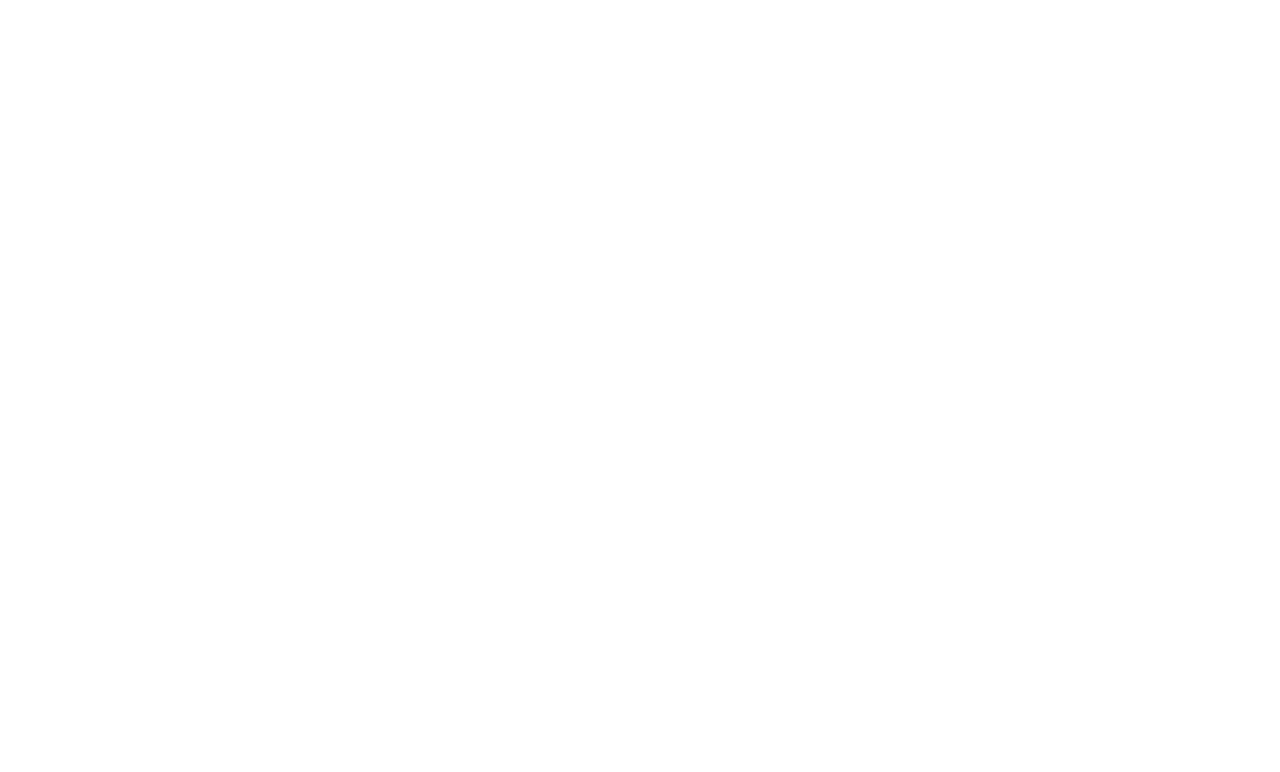
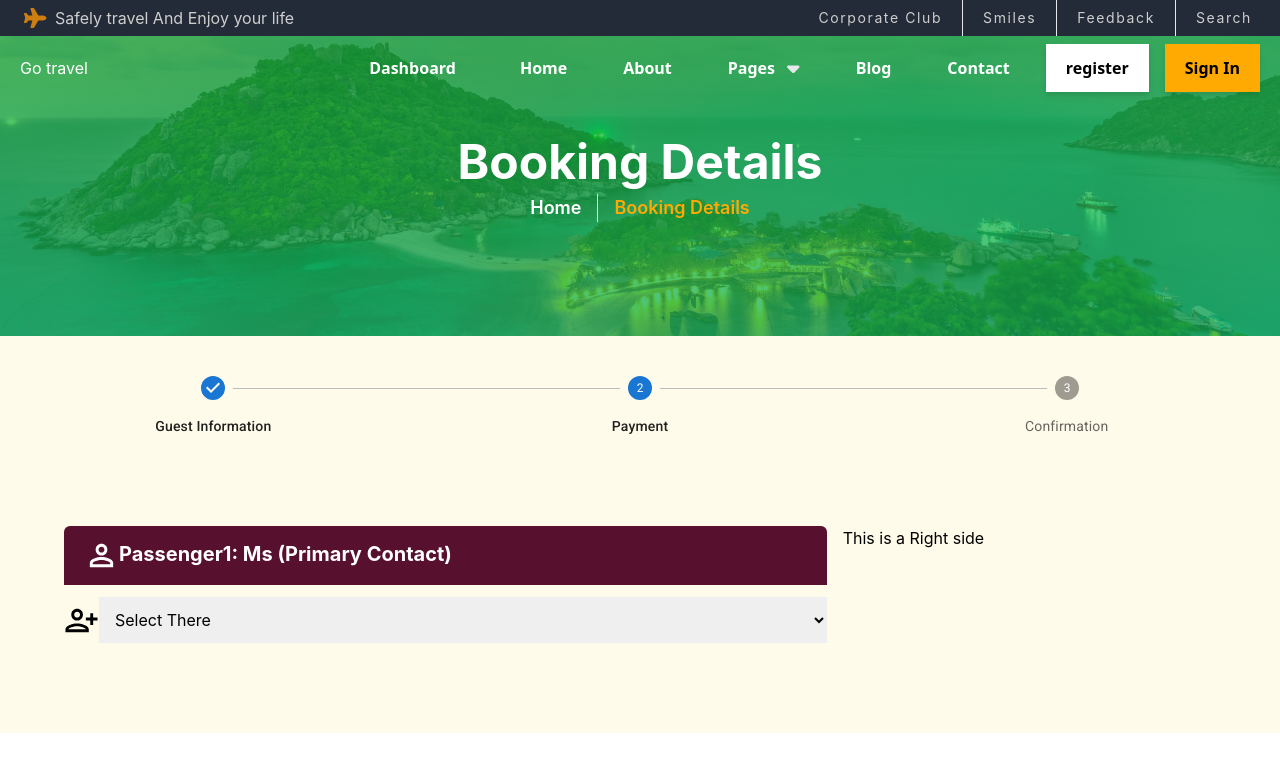
Before and after one commit to mrrased/go-travels, a React (Create React App) app: page /booking-details in a window 1280 px wide. Before the commit this address had no page. Shown: the top 772 px of the page. Built offline with nearby package versions, Linux system fonts and the light colour scheme.

Commit message:
added customerf info

```diff
--- a/src/App.js
+++ b/src/App.js
@@ -11,6 +11,7 @@
 import Home from './Component/Home/Home';
 import About from './Component/Pages/About/About';
 import Contact from './Component/Pages/Contact/Contact';
+import BookingDetails from './Component/Pages/Pages/BookingDetails/BookingDetails';
 import BookingList from './Component/Pages/Pages/BookingList/BookingList';
 import AuthProvider from './Hooks/AuthProvider';
 
@@ -35,6 +36,7 @@
             </Route>
 
             <Route path='/booking-list' element={<BookingList />} />
+            <Route path='/booking-details' element={<BookingDetails />} />
             <Route path='/login' element={<Login />} />
             <Route path='/register' element={<Register />} />
 
--- /dev/null
+++ b/src/Component/Pages/Pages/BookingDetails/BookingDetails.js
@@ -0,0 +1,20 @@
+import React from 'react';
+import NavBar from '../../../Shared/NavBar/NavBar';
+import TopBar from '../../../Shared/TopBar/TopBar';
+import BookingDetailsBanner from './BookingDetailsBanner/BookingDetailsBanner';
+import CustomerStep from './CustomerDetails/CustomerStep';
+import PassengerInfo from './PassengerInfo/PassengerInfo';
+
+const BookingDetails = () => {
+    return (
+        <div>
+            <TopBar />
+            <NavBar />
+            <BookingDetailsBanner />
+            <CustomerStep />
+            <PassengerInfo />
+        </div>
+    );
+};
+
+export default BookingDetails;
--- /dev/null
+++ b/src/Component/Pages/Pages/BookingDetails/BookingDetailsBanner/BookingDetailsBanner.css
@@ -0,0 +1,8 @@
+.booking-bg{
+    background-image: linear-gradient(rgba(21, 177, 55, 0.75),rgba(20, 177, 83, 0.75)) ,url(../../../../../Images/1.jpg);
+    height: 300px;
+    background-position: center center;
+    background-repeat: no-repeat;
+    background-size: cover;
+    width: 100%;
+}
--- /dev/null
+++ b/src/Component/Pages/Pages/BookingDetails/BookingDetailsBanner/BookingDetailsBanner.js
@@ -0,0 +1,23 @@
+import React from 'react';
+import { NavLink } from 'react-router-dom';
+import './BookingDetailsBanner.css';
+
+const BookingDetailsBanner = () => {
+    return (
+        <div>
+            <div className='booking-bg'>
+                <div className='w-full h-72 flex items-center justify-center'>
+                    <div>
+                        <h2 className="text-5xl font-bold text-white mb-2">Booking Details</h2>
+                        <div className="flex justify-center divide-x mt-0">
+                            <NavLink to={'/'} className="px-4 text-white text-sm sm:text-lg font-semibold hover:text-smooth-yellow-150">Home</NavLink>
+                            <h3 className="px-4 text-sm sm:text-lg font-semibold text-smooth-yellow hover:text-smooth-yellow">Booking Details</h3>
+                        </div>
+                    </div>
+                </div>
+            </div>
+        </div>
+    );
+};
+
+export default BookingDetailsBanner;
--- /dev/null
+++ b/src/Component/Pages/Pages/BookingDetails/CustomerDetails/CustomerStep.js
@@ -0,0 +1,31 @@
+import React from 'react';
+import Box from '@mui/material/Box';
+import Stepper from '@mui/material/Stepper';
+import Step from '@mui/material/Step';
+import StepLabel from '@mui/material/StepLabel';
+
+
+const steps = [
+
+    'Guest Information',
+    'Payment',
+    'Confirmation',
+];
+
+const CustomerStep = () => {
+    return (
+        <div className='mt-10'>
+            <Box sx={{ width: '100%' }}>
+                <Stepper activeStep={1} alternativeLabel >
+                    {steps.map((label) => (
+                    <Step key={label}>
+                        <StepLabel>{label}</StepLabel>
+                    </Step>
+                    ))}
+                </Stepper>
+            </Box>
+        </div>
+    );
+};
+
+export default CustomerStep;
--- /dev/null
+++ b/src/Component/Pages/Pages/BookingDetails/PassengerInfo/PassengerInfo.js
@@ -0,0 +1,40 @@
+import React from 'react';
+import { Container } from '@mui/material';
+import PermIdentityOutlinedIcon from '@mui/icons-material/PermIdentityOutlined';
+import PersonAddAltIcon from '@mui/icons-material/PersonAddAlt';
+
+const PassengerInfo = () => {
+    return (
+        <Container maxWidth="lg" className='mt-[90px] pb-[90px]'>
+            <div>
+                <div className='grid grid-cols-3 gap-4'>
+                    <div className='col-span-2 '>
+                        <div className='bg-pink-blue-50 px-5 py-3 text-white text-xl font-bold font-sans-serif rounded-t-md mb-3'>
+                            <h2><PermIdentityOutlinedIcon fontSize="large" />Passenger1: Ms (Primary Contact)</h2>
+                        </div>
+                        <div>
+                        <div className='flex items-center mt-3'>
+                            <div>
+                                <PersonAddAltIcon fontSize="large" />
+                            </div>
+                            <div className='w-full '>
+                                <select id="cars" name="cars" className='w-full p-3'>
+                                    <option value="volvo">Select There</option>
+                                    <option value="saab">Saab 95</option>
+                                    <option value="mercedes">Mercedes SLK</option>
+                                    <option value="audi">Audi TT</option>
+                                </select>
+                            </div>
+                        </div>
+                        </div>
+                    </div>
+                    <div>
+                        <h1>This is a Right side</h1>
+                    </div>
+                </div>
+            </div>
+        </Container>
+    );
+};
+
+export default PassengerInfo;
--- a/src/Component/Pages/Pages/BookingListFilter/FilterItems/FilterItems.js
+++ b/src/Component/Pages/Pages/BookingListFilter/FilterItems/FilterItems.js
@@ -9,7 +9,7 @@
 const FilterItems = () => {
 
     return (
-        <div className='p-7'>
+        <div className='sm:p-7'>
             <div>
                 <div className='bg-pink-blue text-white py-3 text-center text-[22px] font-bold uppercase tracking-wider'>
                     <h1>Filters</h1>
@@ -28,10 +28,10 @@
                     <h1 className='text-lg text-pink-blue mb-[30px] pb-[15px] border-dashed border-b border-pink-blue font-bold'>Departure Time</h1>
                 </div>
                 <div className='text-base font-semibold text-pink-blue'>
-                    <button className='bg-gray-100 py-2 px-4'><WbTwilightIcon className='border-r border-h-[10px] border-indigo-500' /> 00:00 - 05:59</button><br />
-                    <button className='bg-gray-100 py-2 px-4 mt-2'><LightModeOutlinedIcon /> 06:00 - 11:59</button><br />
-                    <button className='bg-gray-100 py-2 px-4 mt-2'><img src={sunset} alt="" className='w-[24px] h-[24px] inline' /> 12:00 - 17:59</button><br />
-                    <button className='bg-gray-100 py-2 px-4 mt-2'><img src={moon} alt="" className='w-[24px] h-[24px] inline' /> 18:00 - 23:59</button>
+                    <button className='bg-gray-100 py-2 px-4 mr-2'><WbTwilightIcon /> 00:00 - 05:59</button><br />
+                    <button className='bg-gray-100 py-2 px-4 mt-2 mr-2'><LightModeOutlinedIcon /> 06:00 - 11:59</button><br />
+                    <button className='bg-gray-100 py-2 px-4 mt-2 mr-2'><img src={sunset} alt="" className='w-[24px] h-[24px] inline' /> 12:00 - 17:59</button><br />
+                    <button className='bg-gray-100 py-2 px-4 mt-2 mr-2'><img src={moon} alt="" className='w-[24px] h-[24px] inline' /> 18:00 - 23:59</button>
                 </div>
             </div>
 
--- a/src/Component/Pages/Pages/Pages.js
+++ b/src/Component/Pages/Pages/Pages.js
@@ -73,7 +73,7 @@
                     onKeyDown={handleListKeyDown}
                   >
                     <MenuItem onClick={handleClose}><NavLink to="/booking-list">Booking List</NavLink> </MenuItem>
-                    <MenuItem onClick={handleClose}>Booking Details</MenuItem>
+                    <MenuItem onClick={handleClose}><NavLink to="/booking-details">Booking Details</NavLink></MenuItem>
                   </MenuList>
                 </ClickAwayListener>
               </Paper>
--- a/tailwind.config.js
+++ b/tailwind.config.js
@@ -18,6 +18,7 @@
     extend: {
       colors: {
         'pink-blue': '#622243',
+        'pink-blue-50': '#57112f',
         'pink-black': '#21283f',
         'pink-yellow': '#ffa903',
         'smooth-black': '#21283f',
```
